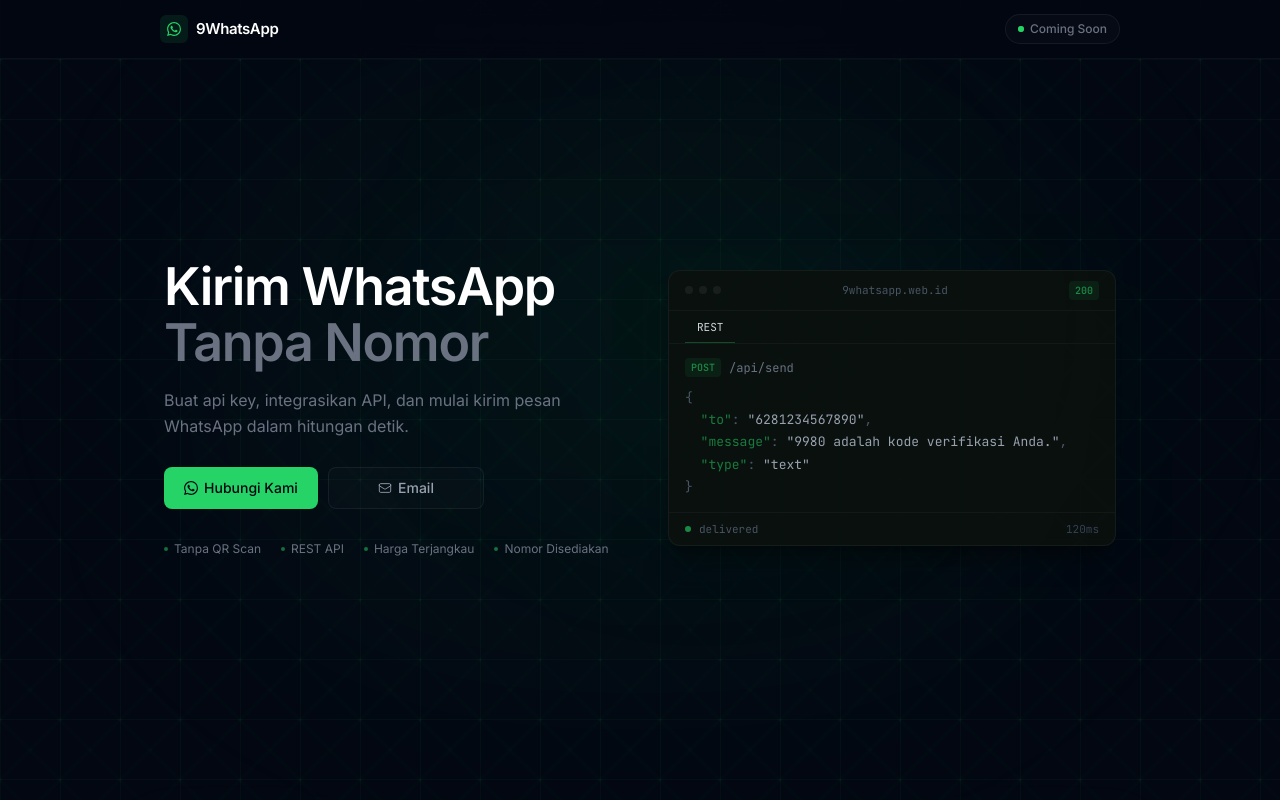
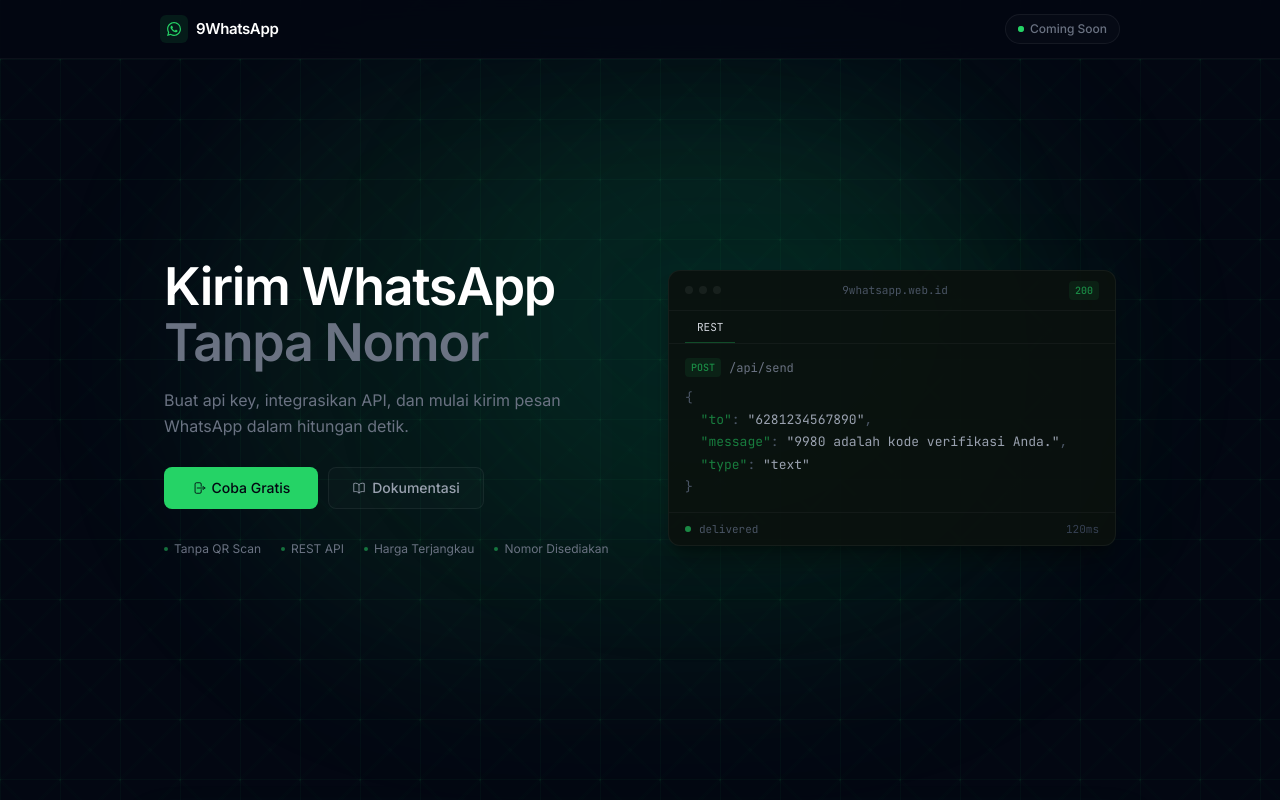
Before and after one commit to 9Whatsapp/landing-page, a Nuxt app: page / in a window 1280 px wide. Shown: the top 800 px of the page. Built offline with nearby package versions, Linux system fonts and the light colour scheme.

Commit message:
feat: update FinalCTA and HeroSection components with new links and icons; add Icon component for SVGs

```diff
--- a/components/FinalCTA.vue
+++ b/components/FinalCTA.vue
@@ -16,18 +16,16 @@
 
           <div class="mt-8 flex flex-col items-center justify-center gap-2.5 sm:flex-row">
             <a
-              href="https://wa.me/6281234567890"
-              target="_blank"
-              rel="noopener noreferrer"
+              href="/login"
               class="inline-flex items-center justify-center gap-1.5 rounded-lg bg-whatsapp px-5 py-2.5 text-sm font-medium text-gray-950 transition-all hover:bg-whatsapp-dark hover:shadow-lg hover:shadow-whatsapp/10 focus-visible:ring-2 focus-visible:ring-whatsapp/50 focus-visible:outline-none"
             >
-              Mulai Sekarang
+              <Icon name="lucide:log-in" class="h-3.5 w-3.5" />              Mulai Sekarang
             </a>
             <a
               href="mailto:hi@9whatsapp.web.id"
               class="inline-flex items-center justify-center gap-1.5 rounded-lg border border-white/[0.06] bg-white/[0.015] px-5 py-2.5 text-sm font-medium text-gray-400 transition-all hover:border-white/[0.1] hover:text-gray-300 focus-visible:ring-2 focus-visible:ring-white/20 focus-visible:outline-none"
             >
-              Hubungi Kami
+              <Icon name="lucide:book-open" class="h-3.5 w-3.5" />              Dokumentasi
             </a>
           </div>
         </div>
--- a/components/HeroSection.vue
+++ b/components/HeroSection.vue
@@ -2,8 +2,8 @@
   <section class="relative flex min-h-screen items-center px-4 pt-20 pb-12 sm:px-8 sm:pb-16">
     <!-- Ambient sunrise glow behind hero content -->
     <div class="pointer-events-none absolute inset-0 overflow-hidden">
-      <div class="absolute left-1/2 top-[45%] h-[600px] w-[900px] -translate-x-1/2 -translate-y-1/2 rounded-full bg-whatsapp/[0.04] blur-[120px]" />
-      <div class="absolute left-[55%] top-[40%] h-[400px] w-[500px] -translate-x-1/2 -translate-y-1/2 rounded-full bg-whatsapp/[0.025] blur-[100px]" />
+      <div class="absolute left-1/2 top-[45%] h-[600px] w-[900px] -translate-x-1/2 -translate-y-1/2 rounded-full bg-whatsapp/[0.08] blur-[80px]" />
+      <div class="absolute left-[55%] top-[40%] h-[400px] w-[500px] -translate-x-1/2 -translate-y-1/2 rounded-full bg-emerald-500/[0.08] blur-[80px]" />
     </div>
 
     <div class="relative mx-auto max-w-6xl">
@@ -23,21 +23,15 @@
 
           <!-- CTA -->
           <div class="mt-7 flex flex-col gap-2.5 sm:max-w-xs sm:flex-row">
-            <a href="https://wa.me/6281234567890" target="_blank" rel="noopener noreferrer"
+            <a href="/login"
               class="inline-flex flex-1 items-center justify-center gap-1.5 rounded-lg bg-whatsapp px-4 py-2.5 text-sm font-medium text-gray-950 transition-all hover:bg-whatsapp-dark hover:shadow-lg hover:shadow-whatsapp/10 focus-visible:ring-2 focus-visible:ring-whatsapp/50 focus-visible:outline-none">
-              <svg class="h-3.5 w-3.5" fill="currentColor" viewBox="0 0 24 24" aria-hidden="true">
-                <path
-                  d="M17.472 14.382c-.297-.149-1.758-.867-2.03-.967-.273-.099-.471-.148-.67.15-.197.297-.767.966-.94 1.164-.173.199-.347.223-.644.075-.297-.15-1.255-.463-2.39-1.475-.883-.788-1.48-1.761-1.653-2.059-.173-.297-.018-.458.13-.606.134-.133.298-.347.446-.52.149-.174.198-.298.298-.497.099-.198.05-.371-.025-.52-.075-.149-.669-1.612-.916-2.207-.242-.579-.487-.5-.669-.51-.173-.008-.371-.01-.57-.01-.198 0-.52.074-.792.372-.272.297-1.04 1.016-1.04 2.479 0 1.462 1.065 2.875 1.213 3.074.149.198 2.096 3.2 5.077 4.487.709.306 1.262.489 1.694.625.712.227 1.36.195 1.871.118.571-.085 1.758-.719 2.006-1.413.248-.694.248-1.289.173-1.413-.074-.124-.272-.198-.57-.347m-5.421 7.403h-.004a9.87 9.87 0 01-5.031-1.378l-.361-.214-3.741.982.998-3.648-.235-.374a9.86 9.86 0 01-1.51-5.26c.001-5.45 4.436-9.884 9.888-9.884 2.64 0 5.122 1.03 6.988 2.898a9.825 9.825 0 012.893 6.994c-.003 5.45-4.437 9.884-9.885 9.884m8.413-18.297A11.815 11.815 0 0012.05 0C5.495 0 .16 5.335.157 11.892c0 2.096.547 4.142 1.588 5.945L.057 24l6.305-1.654a11.882 11.882 0 005.683 1.448h.005c6.554 0 11.89-5.335 11.893-11.893a11.821 11.821 0 00-3.48-8.413z" />
-              </svg>
-              Hubungi Kami
+              <Icon name="lucide:log-in" class="h-3.5 w-3.5" />
+              Coba Gratis
             </a>
             <a href="mailto:hi@9whatsapp.web.id"
               class="inline-flex flex-1 items-center justify-center gap-1.5 rounded-lg border border-white/[0.06] bg-white/[0.015] px-4 py-2.5 text-sm font-medium text-gray-400 transition-all hover:border-white/[0.1] hover:text-gray-300 focus-visible:ring-2 focus-visible:ring-white/20 focus-visible:outline-none">
-              <svg class="h-3.5 w-3.5" fill="none" stroke="currentColor" stroke-width="1.5" viewBox="0 0 24 24" aria-hidden="true">
-                <path stroke-linecap="round" stroke-linejoin="round"
-                  d="M21.75 6.75v10.5a2.25 2.25 0 01-2.25 2.25h-15a2.25 2.25 0 01-2.25-2.25V6.75m19.5 0A2.25 2.25 0 0019.5 4.5h-15a2.25 2.25 0 00-2.25 2.25m19.5 0v.243a2.25 2.25 0 01-1.07 1.916l-7.5 4.615a2.25 2.25 0 01-2.36 0L3.32 8.91a2.25 2.25 0 01-1.07-1.916V6.75" />
-              </svg>
-              Email
+              <Icon name="lucide:book-open" class="h-3.5 w-3.5" />
+              Dokumentasi
             </a>
           </div>
 
--- /dev/null
+++ b/components/Icon.vue
@@ -0,0 +1,21 @@
+<template>
+  <svg v-if="name === 'mdi:whatsapp'" :class="class" fill="currentColor" viewBox="0 0 24 24" aria-hidden="true">
+    <path d="M17.472 14.382c-.297-.149-1.758-.867-2.03-.967-.273-.099-.471-.148-.67.15-.197.297-.767.966-.94 1.164-.173.199-.347.223-.644.075-.297-.15-1.255-.463-2.39-1.475-.883-.788-1.48-1.761-1.653-2.059-.173-.297-.018-.458.13-.606.134-.133.298-.347.446-.52.149-.174.198-.298.298-.497.099-.198.05-.371-.025-.52-.075-.149-.669-1.612-.916-2.207-.242-.579-.487-.5-.669-.51-.173-.008-.371-.01-.57-.01-.198 0-.52.074-.792.372-.272.297-1.04 1.016-1.04 2.479 0 1.462 1.065 2.875 1.213 3.074.149.198 2.096 3.2 5.077 4.487.709.306 1.262.489 1.694.625.712.227 1.36.195 1.871.118.571-.085 1.758-.719 2.006-1.413.248-.694.248-1.289.173-1.413-.074-.124-.272-.198-.57-.347m-5.421 7.403h-.004a9.87 9.87 0 01-5.031-1.378l-.361-.214-3.741.982.998-3.648-.235-.374a9.86 9.86 0 01-1.51-5.26c.001-5.45 4.436-9.884 9.888-9.884 2.64 0 5.122 1.03 6.988 2.898a9.825 9.825 0 012.893 6.994c-.003 5.45-4.437 9.884-9.885 9.884m8.413-18.297A11.815 11.815 0 0012.05 0C5.495 0 .16 5.335.157 11.892c0 2.096.547 4.142 1.588 5.945L.057 24l6.305-1.654a11.882 11.882 0 005.683 1.448h.005c6.554 0 11.89-5.335 11.893-11.893a11.821 11.821 0 00-3.48-8.413z" />
+  </svg>
+  <svg v-else-if="name === 'lucide:mail'" :class="class" fill="none" stroke="currentColor" stroke-width="1.5" viewBox="0 0 24 24" aria-hidden="true">
+    <path stroke-linecap="round" stroke-linejoin="round" d="M21.75 6.75v10.5a2.25 2.25 0 01-2.25 2.25h-15a2.25 2.25 0 01-2.25-2.25V6.75m19.5 0A2.25 2.25 0 0019.5 4.5h-15a2.25 2.25 0 00-2.25 2.25m19.5 0v.243a2.25 2.25 0 01-1.07 1.916l-7.5 4.615a2.25 2.25 0 01-2.36 0L3.32 8.91a2.25 2.25 0 01-1.07-1.916V6.75" />
+  </svg>
+  <svg v-else-if="name === 'lucide:book-open'" :class="class" fill="none" stroke="currentColor" stroke-width="1.5" viewBox="0 0 24 24" aria-hidden="true">
+    <path stroke-linecap="round" stroke-linejoin="round" d="M12 6.042A8.967 8.967 0 006 3.75c-1.052 0-2.062.18-3 .512v14.25A8.987 8.987 0 016 18c2.305 0 4.408.867 6 2.292m0-14.25a8.966 8.966 0 016-2.292c1.052 0 2.062.18 3 .512v14.25A8.987 8.987 0 0018 18a8.967 8.967 0 00-6 2.292m0-14.25v14.25" />
+  </svg>
+  <svg v-else-if="name === 'lucide:log-in'" :class="class" fill="none" stroke="currentColor" stroke-width="1.5" viewBox="0 0 24 24" aria-hidden="true">
+    <path stroke-linecap="round" stroke-linejoin="round" d="M15.75 9V5.25A2.25 2.25 0 0013.5 3h-6a2.25 2.25 0 00-2.25 2.25v13.5A2.25 2.25 0 007.5 21h6a2.25 2.25 0 002.25-2.25V15m3 0l3-3m0 0l-3-3m3 3H9" />
+  </svg>
+</template>
+
+<script setup lang="ts">
+defineProps<{
+  name: string
+  class?: string
+}>()
+</script>
--- a/package.json
+++ b/package.json
@@ -9,6 +9,7 @@
     "preview": "nuxt preview"
   },
   "dependencies": {
+    "@nuxt/icon": "^2.2.3",
     "@tailwindcss/postcss": "^4.3.1",
     "@vercel/analytics": "^2.0.1",
     "@vercel/speed-insights": "^2.0.0",
```
Also changed, not shown: 1 other file (tests, documents, lock files or other folders).
